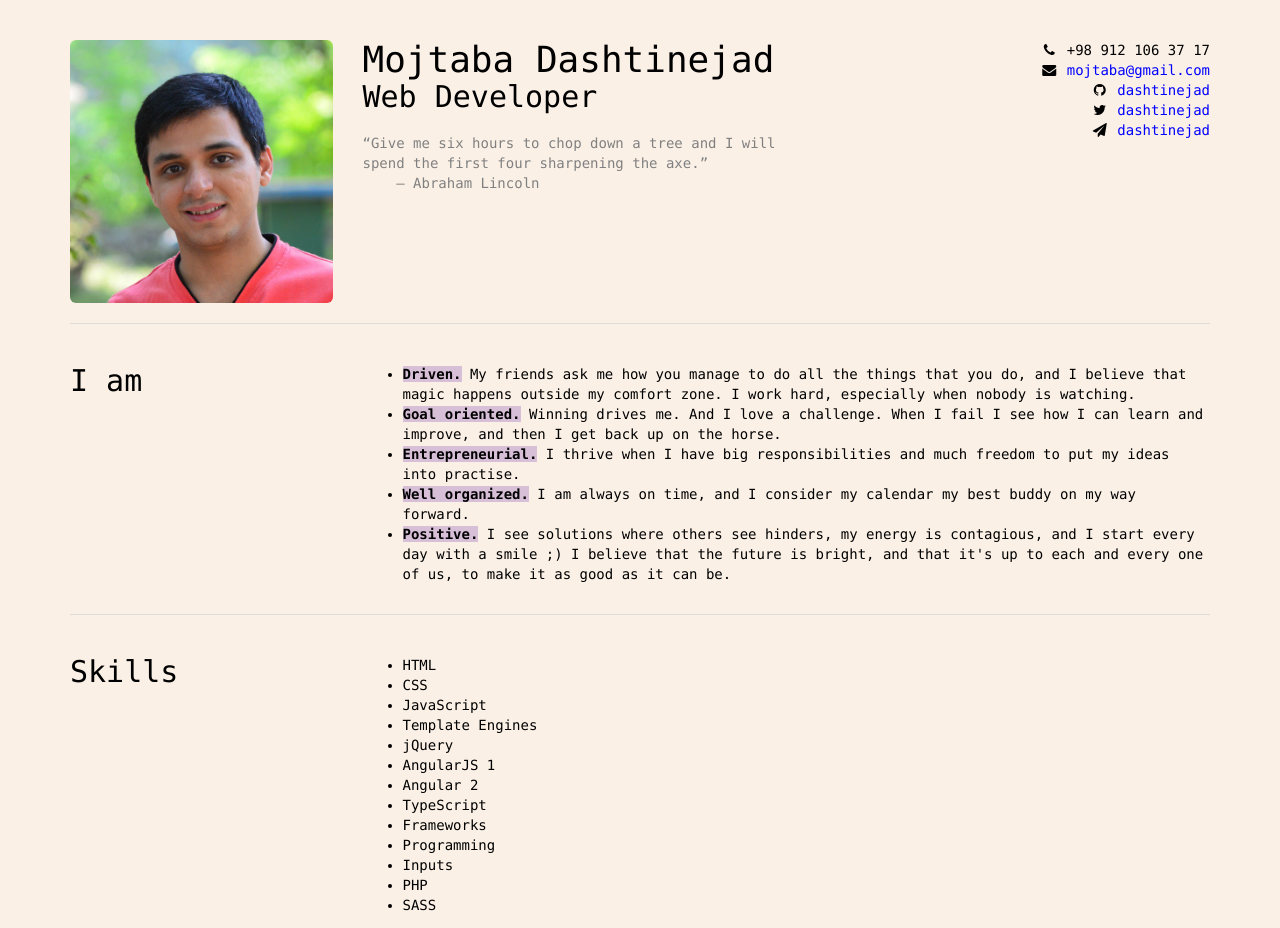
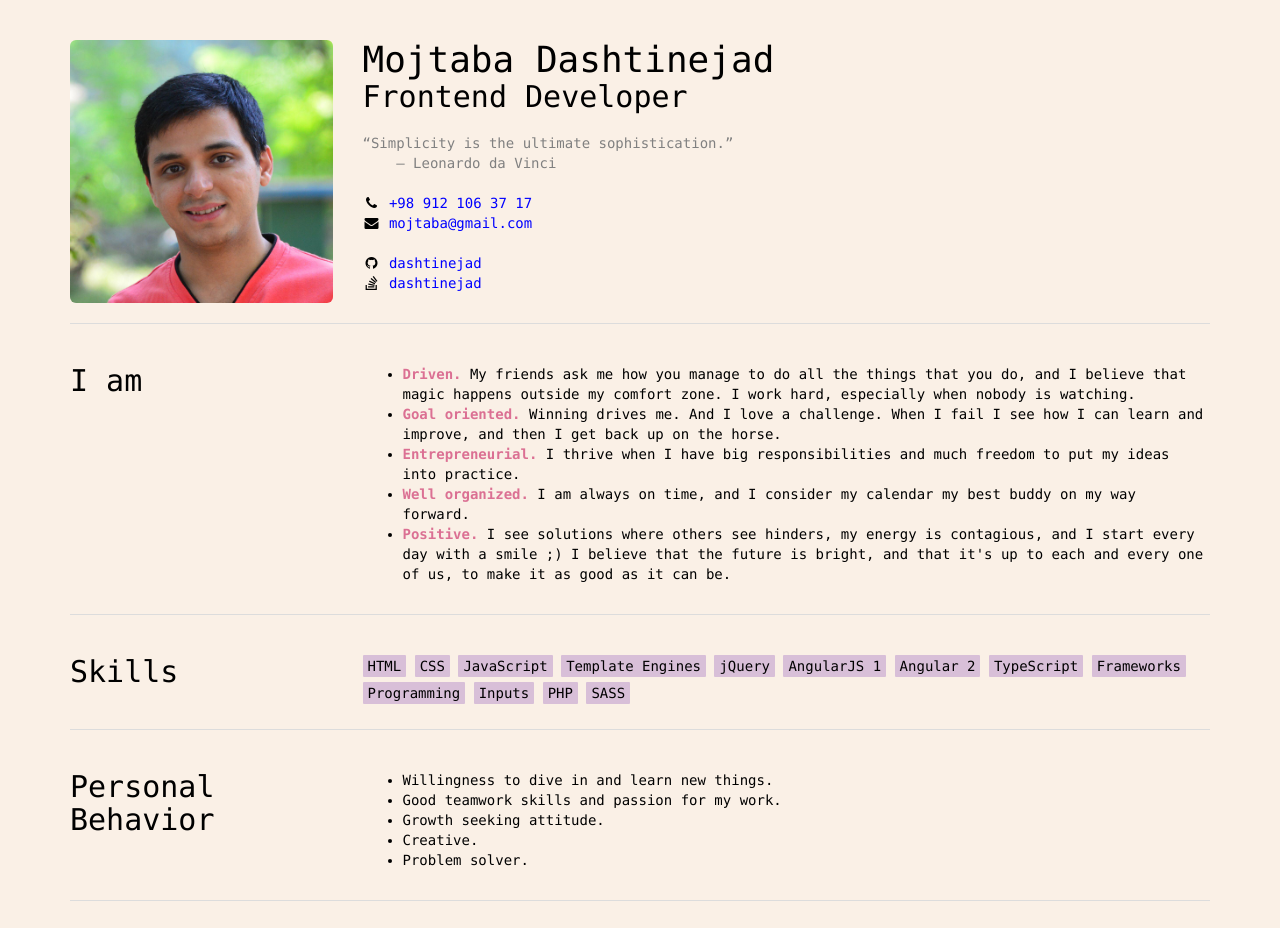
Before and after one commit to dashtinejad/resume, a plain HTML site: page index.html in a window 1280 px wide. Shown: the top 928 px of the page. Drawn offline with Linux system fonts and the light colour scheme.

Commit message:
make it better

```diff
--- a/asset/style.css
+++ b/asset/style.css
@@ -46,5 +46,21 @@ footer span {
 }
 
 strong {
-    background: thistle;
+    color: palevioletred;
 }
+
+.skills-tag {
+    list-style-type: none;
+    margin: 0;
+    padding: 0;
+}
+
+.skills-tag li {
+    margin: 0;
+    padding: 0;
+    display: inline-block;
+    background-color: thistle;
+    border-radius: 1px;
+    padding: 1px 5px;
+    margin-bottom: 5px;
+}
--- a/index.html
+++ b/index.html
@@ -20,21 +20,22 @@
                 <div class="col-sm-3">
                     <img src="asset/dashtinejad.jpg" alt="Mojtaba Dashtinejad" class="img-responsive img-rounded" />
                 </div>
-                <div class="col-sm-5">
+                <div class="col-sm-9">
                     <h1>Mojtaba Dashtinejad</h1>
-                    <h2>Web Developer</h2>
+                    <h2>Frontend Developer</h2>
+
+
 
                     <div class="blockquote">
-                        “Give me six hours to chop down a tree and I will spend the first four sharpening the axe.”
-                        <br /> &nbsp; &nbsp; — Abraham Lincoln
+                        “Simplicity is the ultimate sophistication.”
+                        <br />&nbsp; &nbsp; — Leonardo da Vinci
                     </div>
-                </div>
-                <div class="col-sm-4 text-right">
-                    <div><i class="fa fa-fw fa-phone"></i> +98 912 106 37 17</div>
+
+                    <div><i class="fa fa-fw fa-phone"></i> <a href="tel:+989121063717">+98 912 106 37 17</a></div>
                     <div><i class="fa fa-fw fa-envelope"></i> <a href="mailto:mojtaba&#64;gmail&#46;com">mojtaba&#64;gmail&#46;com</a></div>
+                    <br />
                     <div><i class="fa fa-fw fa-github"></i> <a href="https://github.com/dashtinejad" target="_blank">dashtinejad</a></div>
-                    <div><i class="fa fa-fw fa-twitter"></i> <a href="https://twitter.com/dashtinejad" target="_blank">dashtinejad</a></div>
-                    <div><i class="fa fa-fw fa-paper-plane"></i> <a href="https://telegram.me/dashtinejad" target="_blank">dashtinejad</a></div>
+                    <div><i class="fa fa-fw fa-stack-overflow"></i> <a href="http://stackoverflow.com/users/3971911/dashtinejad" target="_blank">dashtinejad</a></div>
                 </div>
             </div>
         </section>
@@ -48,9 +49,10 @@
                     <ul>
                         <li><strong>Driven.</strong> My friends ask me how you manage to do all the things that you do, and I believe that magic happens outside my comfort zone. I work hard, especially when nobody is watching.</li>
                         <li><strong>Goal oriented.</strong> Winning drives me. And I love a challenge. When I fail I see how I can learn and improve, and then I get back up on the horse.</li>
-                        <li><strong>Entrepreneurial.</strong> I thrive when I have big responsibilities and much freedom to put my ideas into practise.</li>
+                        <li><strong>Entrepreneurial.</strong> I thrive when I have big responsibilities and much freedom to put my ideas into practice.</li>
                         <li><strong>Well organized.</strong> I am always on time, and I consider my calendar my best buddy on my way forward.</li>
-                        <li><strong>Positive.</strong> I see solutions where others see hinders, my energy is contagious, and I start every day with a smile ;) I believe that the future is bright, and that it's up to each and every one of us, to make it as good as it can be.</li>
+                        <li><strong>Positive.</strong> I see solutions where others see hinders, my energy is contagious, and I start every day with a smile ;) I believe that the future is bright, and that it's up to each and every one of us, to make it as
+                            good as it can be.</li>
                     </ul>
                 </div>
             </div>
@@ -62,7 +64,7 @@
                     <h2>Skills</h2>
                 </div>
                 <div class="col-sm-9">
-                    <ul>
+                    <ul class="skills-tag">
                         <li>HTML</li>
                         <li>CSS</li>
                         <li>JavaScript</li>
@@ -415,7 +417,7 @@
         </section>
 
         <footer>
-            <span>THE WORLD IS YOURS</span>
+            <span>Updated September 2016 — THE WORLD IS YOURS</span>
         </footer>
 
     </div>
```
